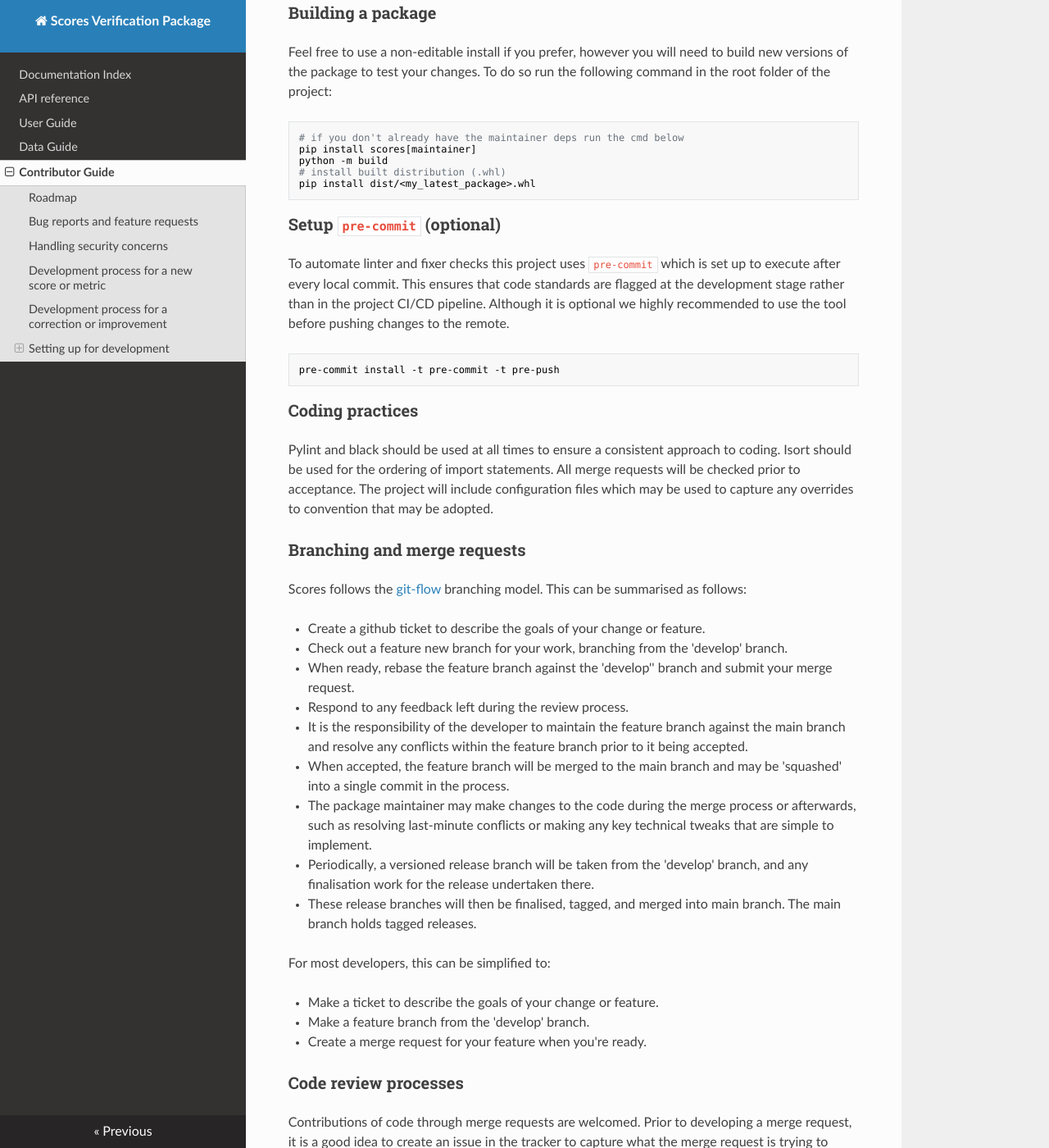
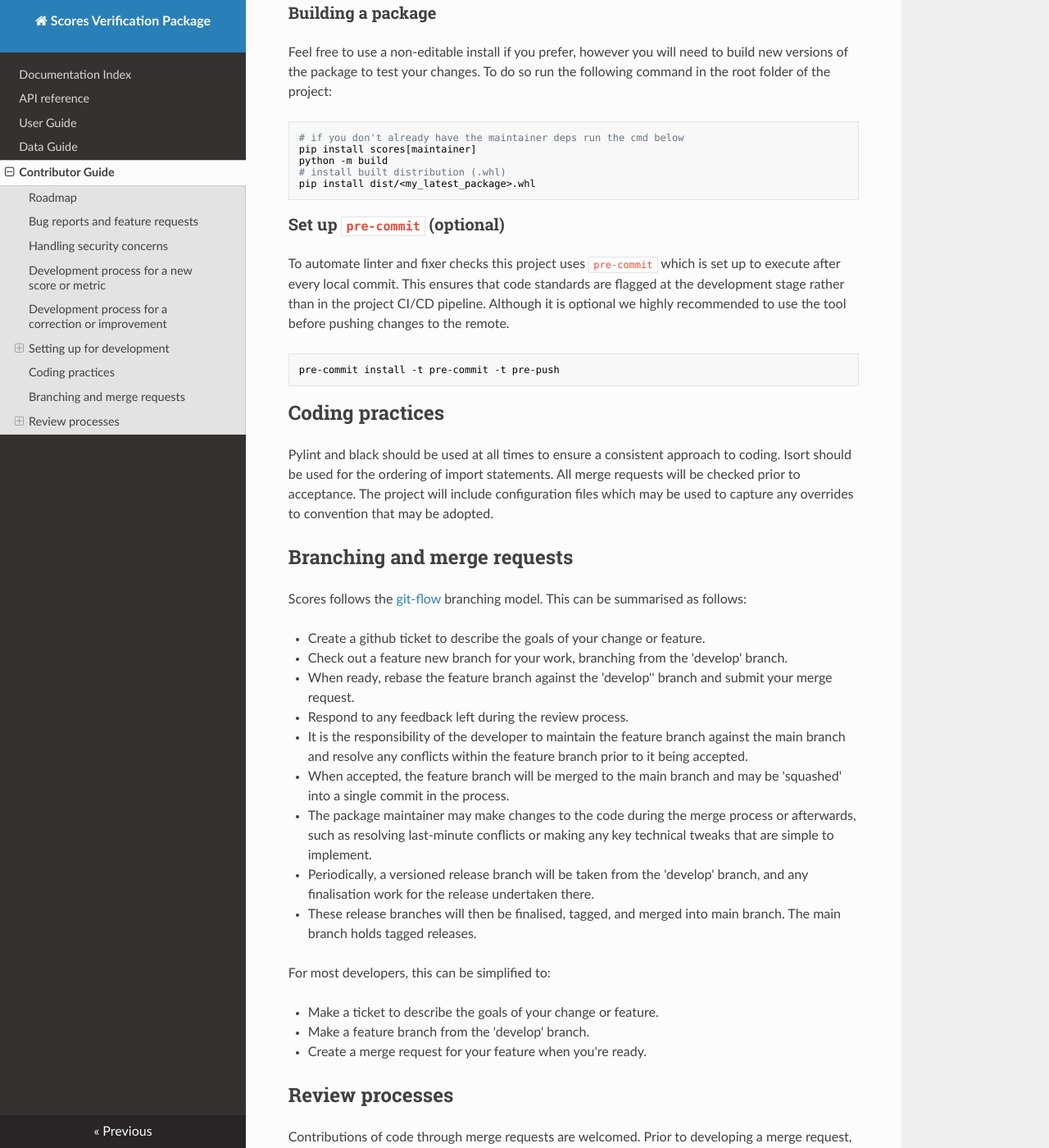
Before and after one commit to nci/scores, an MkDocs documentation site: the page built from docs/contributing.md, in a window 1280 px wide and 1400 px high, scrolled down 2488 px. Shown: the whole window at 82% size. Built offline with MkDocs 1.6.1, drawn with Linux system fonts in a browser that asks for light colours; nearby versions of some CDN libraries.

Commit message:
Update contributing.md
Signed-off-by: Beth Ebert <beth.ebert@bom.gov.au>

````diff
--- a/docs/contributing.md
+++ b/docs/contributing.md
@@ -83,7 +83,7 @@ python -m build
 pip install dist/<my_latest_package>.whl
 ```
 
-### Setup `pre-commit` (optional) <a name="pre-commit"></a>
+### Set up `pre-commit` (optional) <a name="pre-commit"></a>
 
 To automate linter and fixer checks this project uses `pre-commit` which is set up to execute after every local commit. This ensures that code standards are flagged at the development stage rather than in the project CI/CD pipeline. Although it is optional we highly recommended to use the tool before pushing changes to the remote.
 
@@ -91,11 +91,11 @@ To automate linter and fixer checks this project uses `pre-commit` which is set
 pre-commit install -t pre-commit -t pre-push
 ```
 
-### Coding practices
+## Coding practices
 
 Pylint and black should be used at all times to ensure a consistent approach to coding. Isort should be used for the ordering of import statements. All merge requests will be checked prior to acceptance. The project will include configuration files which may be used to capture any overrides to convention that may be adopted.
 
-### Branching and merge requests
+## Branching and merge requests
 
 Scores follows the [ git-flow ](https://www.atlassian.com/git/tutorials/comparing-workflows/gitflow-workflow) branching model. This can be summarised as follows:
 
@@ -116,7 +116,7 @@ For most developers, this can be simplified to:
  - Create a merge request for your feature when you're ready.
 
 
-### Code review processes
+## Review processes
 
 Contributions of code through merge requests are welcomed. Prior to developing a merge request, it is a good idea to create an issue in the tracker to capture what the merge request is trying to achieve, any pertinent details, and how it aligns to the roadmap.
 
````
